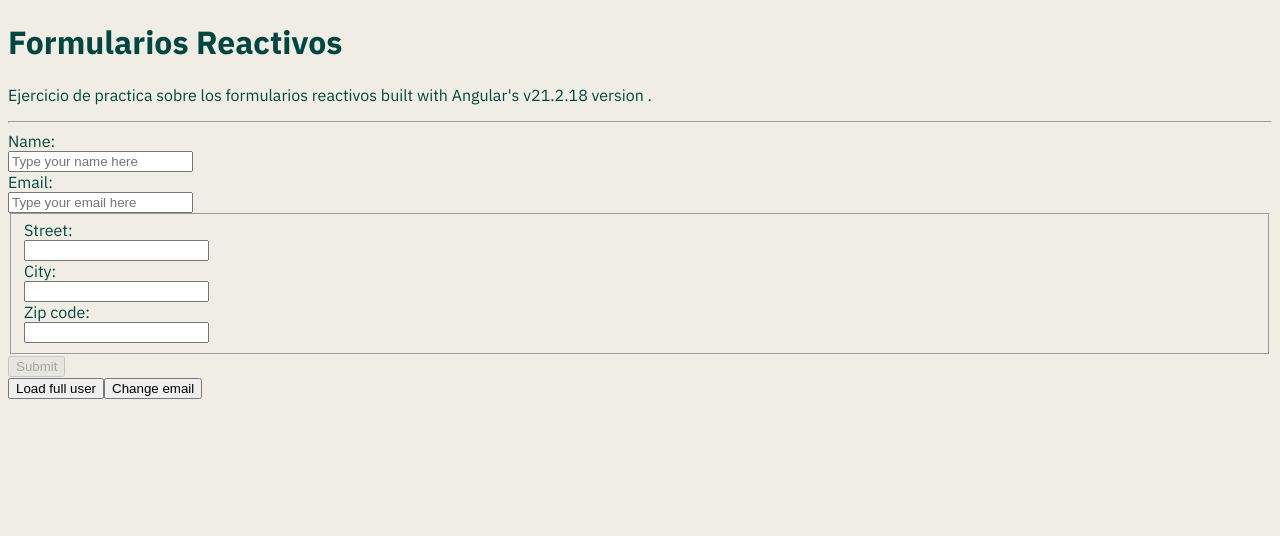
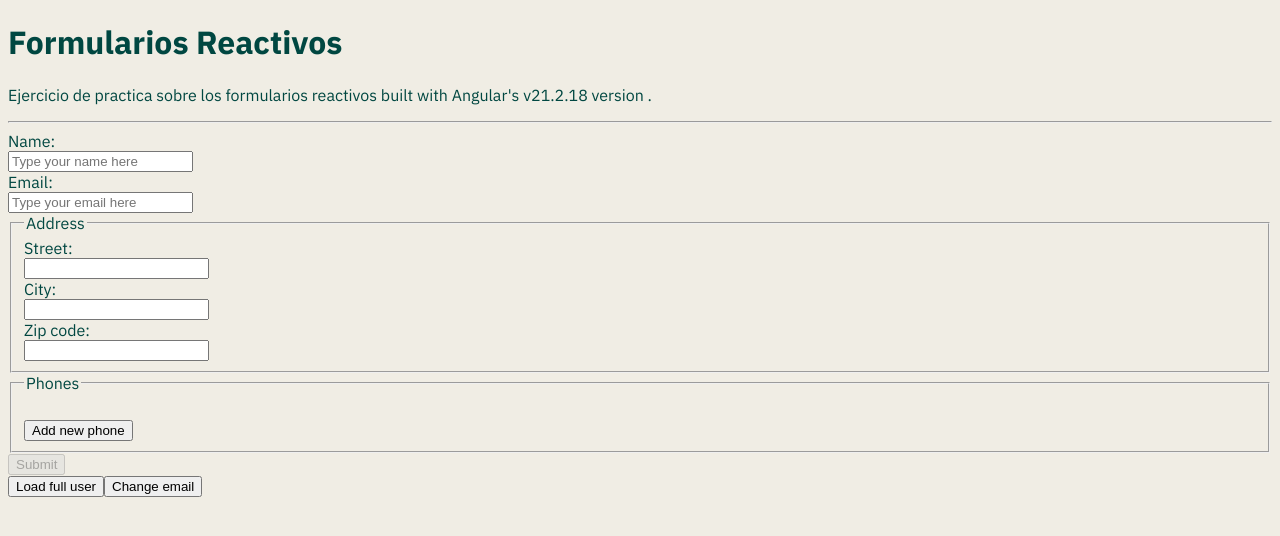
Before and after one commit to vCentDev/reactive-forms-practice, an Angular app: page / in a window 1280 px wide. Shown: the top 536 px of the page. Built offline with nearby package versions, Linux system fonts and the light colour scheme.

Commit message:
chore: Ejercicio 12 completado

```diff
--- a/src/app/app.html
+++ b/src/app/app.html
@@ -27,6 +27,7 @@
   }
 
   <fieldset formGroupName="address">
+    <legend>Address</legend>
     <label for="street">Street:</label>
     <input id="street" type="text" formControlName="street" />
 
@@ -37,6 +38,17 @@
     <input id="zipCode" type="text" formControlName="zipCode" />
   </fieldset>
 
+  <fieldset formArrayName="phones">
+    <legend>Phones</legend>
+    @for (phone of phones.controls; track $index; let i = $index) {
+      <label for="phone-{{ i }}">Phone {{ i }}</label>
+      <input id="phone-{{ i }}" type="tel" [formControlName]="i" />
+      <button type="button" (click)="removePhone(i)">Remove</button>
+    }
+    <br />
+    <button type="button" (click)="addPhone()">Add new phone</button>
+  </fieldset>
+
   <button type="submit" [disabled]="userForm.invalid">Submit</button>
 </form>
 
--- a/src/app/app.ts
+++ b/src/app/app.ts
@@ -21,6 +21,7 @@ export class App {
       city: ['', Validators.required],
       zipCode: ['', Validators.required],
     }),
+    phones: this.fb.array([]),
   });
 
   constructor() {
@@ -45,6 +46,7 @@ export class App {
         city: 'Valencia',
         zipCode: '46012',
       },
+      phones: [],
     });
   }
 
@@ -53,4 +55,16 @@ export class App {
       email: 'nuevo@example.com',
     });
   }
+
+  get phones() {
+    return this.userForm.controls.phones;
+  }
+
+  addPhone(): void {
+    this.userForm.controls.phones.push(this.fb.control(''));
+  }
+
+  removePhone(index: number): void {
+    this.userForm.controls.phones.removeAt(index);
+  }
 }
```
